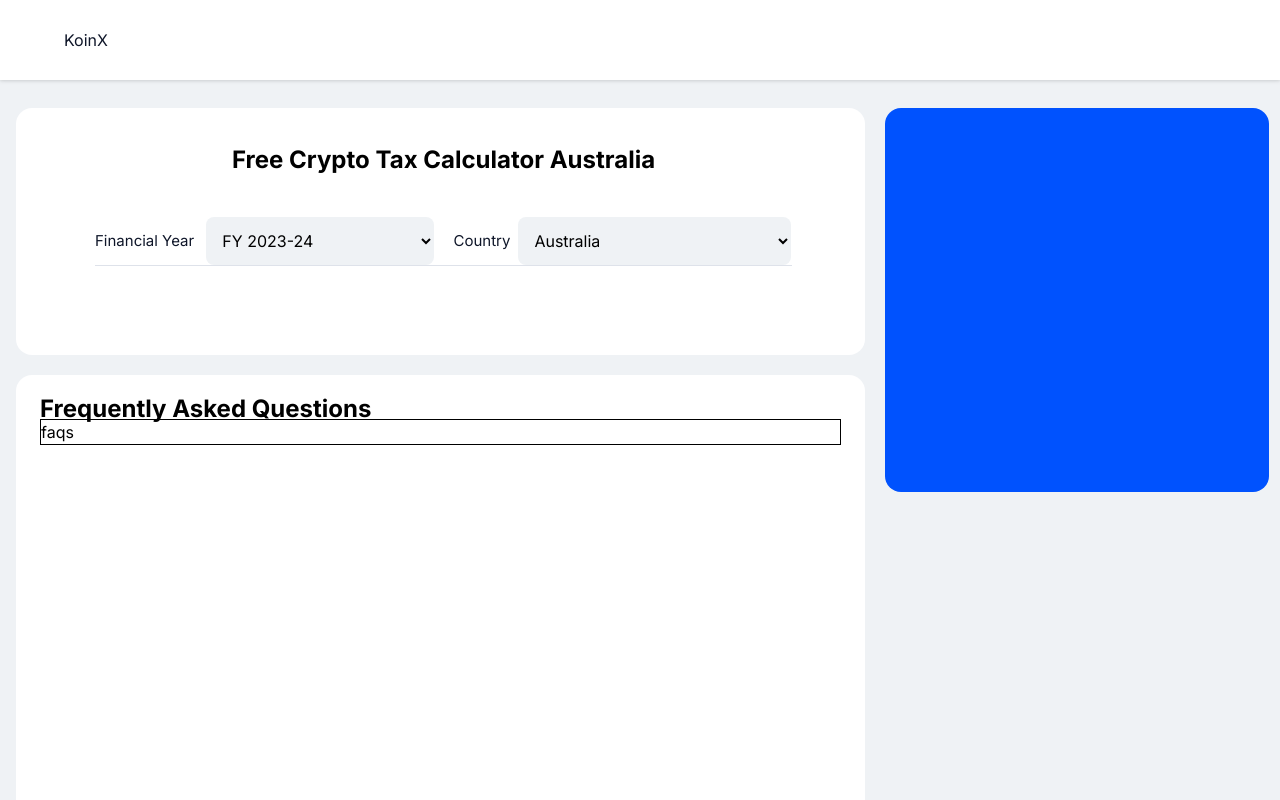
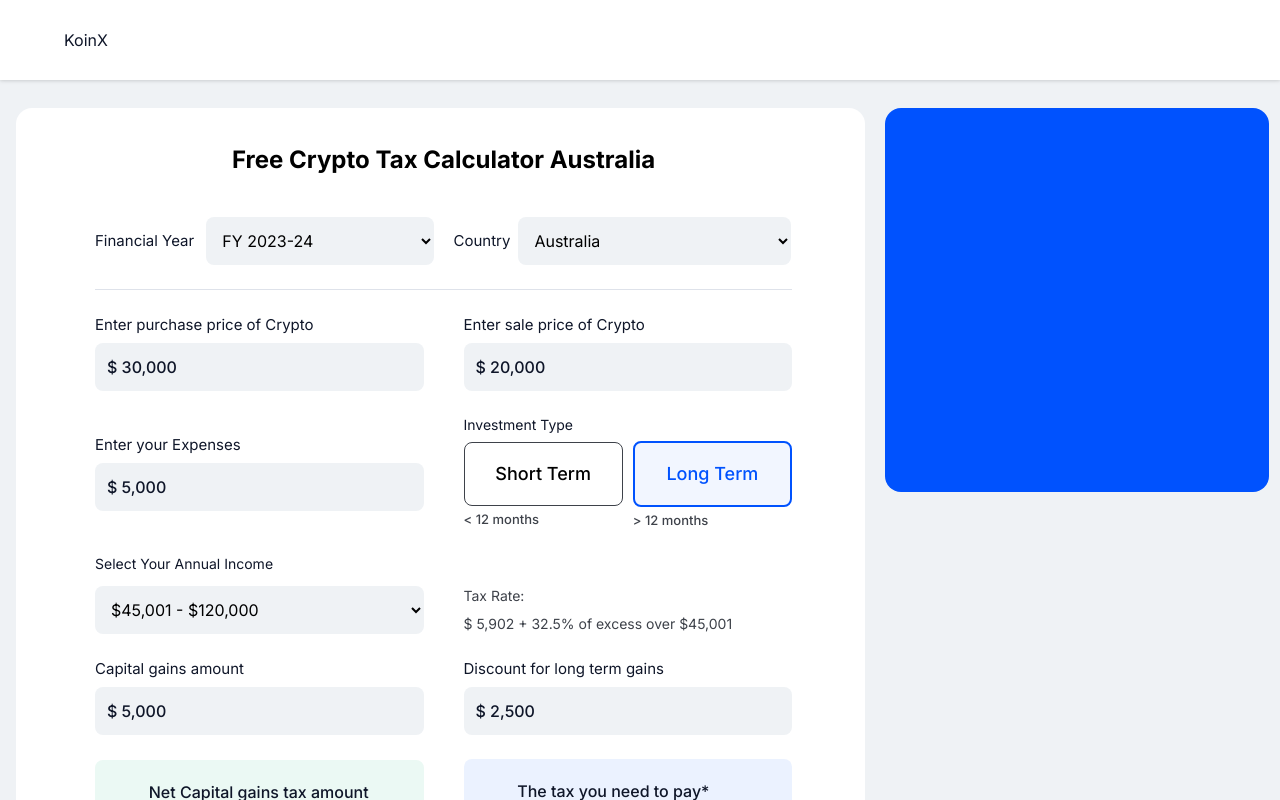
Before and after one commit to karthik-mohan23/CryptoTaxMate, a React (Vite) app: page / in a window 1280 px wide. Shown: the top 800 px of the page. Built offline with nearby package versions, Linux system fonts and the light colour scheme.

Commit message:
created tax calculator component

```diff
--- a/src/components/CryptoTaxCalculator.jsx
+++ b/src/components/CryptoTaxCalculator.jsx
@@ -6,7 +6,7 @@ const CryptoTaxCalculator = () => {
           <h1 className=" font-bold text-2xl leading-[2.125rem] text-center pb-7 lg:pb-10">
             Free Crypto Tax Calculator Australia
           </h1>
-          <div className=" w-full max-w-[44.5625rem]  h-20">
+          <div className=" w-full max-w-[44.5625rem] flex flex-col gap-6  ">
             {/* first row */}
             <div className="flex gap-5">
               {/* financial entry */}
@@ -46,6 +46,145 @@ const CryptoTaxCalculator = () => {
             {/* divider */}
             <div className="bg-divider opacity-60 w-full h-[1px]"></div>
             {/* end of divider */}
+            {/* second row */}
+            <div className="flex flex-col gap-6 lg:flex-row lg:items-center lg:gap-10 ">
+              {/* financial entry */}
+              <div className=" flex flex-col gap-[6px] w-full ">
+                <label className="text-f-primary text-[0.9375rem] ">
+                  Enter purchase price of Crypto
+                </label>
+                <input
+                  id="country"
+                  className="bg-default-gray w-full  h-10 px-4 py-2  md:h-12 md:p-3 rounded-lg text-f-primary text-base font-medium"
+                  value="$ 30,000"></input>
+              </div>
+              {/* country */}
+              <div className=" flex flex-col gap-[6px] w-full ">
+                <label className="text-f-primary text-[0.9375rem]">
+                  Enter sale price of Crypto
+                </label>
+                <input
+                  id="country"
+                  className="bg-default-gray w-full h-10 px-4 py-2  md:h-12 md:p-3 rounded-lg text-f-primary text-base font-medium"
+                  value="$ 20,000"></input>
+              </div>
+            </div>
+            {/* end of second row */}
+            {/* third row */}
+            <div className="flex flex-col gap-6 lg:flex-row lg:items-center lg:gap-10">
+              {/* financial entry */}
+              <div className=" flex flex-col gap-[6px] w-full ">
+                <label className="text-f-primary text-[0.9375rem] ">
+                  Enter your Expenses
+                </label>
+                <input
+                  id="country"
+                  className="bg-default-gray w-full  h-10 px-4 py-2  md:h-12 md:p-3 rounded-lg text-f-primary text-base font-medium"
+                  value="$ 5,000"></input>
+              </div>
+              {/* buttons */}
+              <div className="  w-full ">
+                <p className="text-f-primary text-sm pb-[6px]">
+                  Investment Type
+                </p>
+                {/* button 1 */}
+                <div className=" flex  w-full gap-[10px] items-center">
+                  <div className="flex flex-col w-full">
+                    <button className="text-xs lg:text-lg  ps-3  py-[12.5px] lg:py-[17px]   pe-[71px] lg:px-0   border border-btn-border-gray font-medium rounded-lg mb-1 flex-1">
+                      Short Term
+                    </button>
+                    <p className="text-[13px] font-medium text-btn-border-gray">
+                      &lt; 12 months
+                    </p>
+                  </div>
+                  {/* button 2 */}
+                  <div className="flex flex-col w-full">
+                    <button className="text-xs lg:text-lg ps-3  py-[12.5px] lg:py-[17px]   pe-[75px] lg:px-0 border-2 border-default-blue bg-default-blue text-default-blue bg-opacity-5 font-medium rounded-lg mb-1 flex-1">
+                      Long Term
+                    </button>
+                    <p className="text-[13px] font-medium text-btn-border-gray">
+                      &gt; 12 months
+                    </p>
+                  </div>
+                </div>
+              </div>
+            </div>
+            {/* end of third row */}
+            {/* fourth row */}
+            <div className="flex w-full flex-col gap-2 lg:flex-row lg:items-center lg:gap-10">
+              {/* financial entry */}
+              <div className=" flex flex-col gap-[6px] w-full ">
+                <label className="text-f-primary text-sm text-[0.9375rem] mb-[6px]">
+                  Select Your Annual Income
+                </label>
+                <select
+                  id="country"
+                  className="bg-default-gray w-full  h-10 px-4 py-2  md:h-12 md:p-3 rounded-lg">
+                  <option
+                    value="Australia"
+                    selected
+                    className="text-f-primary text-base font-medium">
+                    $45,001 - $120,000
+                  </option>
+                </select>
+              </div>
+              {/* country */}
+              <div className=" flex items-center gap-2 lg:flex-col  lg:self-end    w-full ">
+                <p className="text-xs lg:text-sm text-btn-border-gray leading-6 self-start">
+                  Tax Rate:
+                </p>
+                <p className="text-xs lg:text-sm text-btn-border-gray self-start">
+                  $ 5,902 + 32.5% of excess over $45,001
+                </p>
+              </div>
+            </div>
+            {/* end fourth row */}
+            {/* fifth row */}
+            <div className="flex flex-col gap-6 lg:flex-row lg:items-center lg:gap-10">
+              {/* financial entry */}
+              <div className=" flex flex-col gap-[6px] w-full ">
+                <label className="text-f-primary text-[0.9375rem] ">
+                  Capital gains amount
+                </label>
+                <input
+                  id="country"
+                  className="bg-default-gray w-full  h-10 px-4 py-2  md:h-12 md:p-3 rounded-lg text-f-primary text-base font-medium"
+                  value="$ 5,000"></input>
+              </div>
+              {/* country */}
+              <div className=" flex flex-col gap-[6px] w-full ">
+                <label className="text-f-primary text-[0.9375rem]">
+                  Discount for long term gains
+                </label>
+                <input
+                  id="country"
+                  className="bg-default-gray w-full h-10 px-4 py-2  md:h-12 md:p-3 rounded-lg text-f-primary text-base font-medium"
+                  value="$ 2,500"></input>
+              </div>
+            </div>
+            {/* end of fifth row */}
+            {/* sixth row */}
+            <div className="px-7 pt-9 lg:px-0 lg:pt-0 lg:flex lg:flex-row lg:items-center lg:gap-10">
+              {/* green container */}
+              <div className="bg-green-btn pt-5 pb-[17px] px-9 rounded-lg mb-5 lg:mb-0 lg:flex-1 ">
+                <p className="text-base text-f-primary mb-2  w-[221px] mx-auto font-medium">
+                  Net Capital gains tax amount
+                </p>
+                <p className="font-bold text-2xl text-green-btn-text text-center">
+                  $ 2,500
+                </p>
+              </div>
+              {/* blue container */}
+              <div className="bg-btn-blue py-5 px-9 rounded-lg lg:flex-1">
+                <p className="text-base text-f-primary mb-2  w-[221px] mx-auto font-medium">
+                  The tax you need to pay*
+                </p>
+                <p className="font-bold text-2xl text-blue-btn-text text-center">
+                  $ 812.5
+                </p>
+              </div>
+            </div>
+            {/* end row */}
           </div>
         </div>
         {/* FAQ */}
--- a/tailwind.config.js
+++ b/tailwind.config.js
@@ -8,10 +8,12 @@ export default {
         divider: "#C9CFDD",
         "f-primary": "#0f1629",
         "default-blue": "#0052fe",
+        "btn-blue": "#EBF2FF",
         "blue-btn-text": "#0141cf",
         "green-btn": "#ebf9f4",
         "green-btn-text": "#0fba83",
         "orange-btn": "#ffb800",
+        "btn-border-gray": "#3E424A",
       },
     },
   },
```
